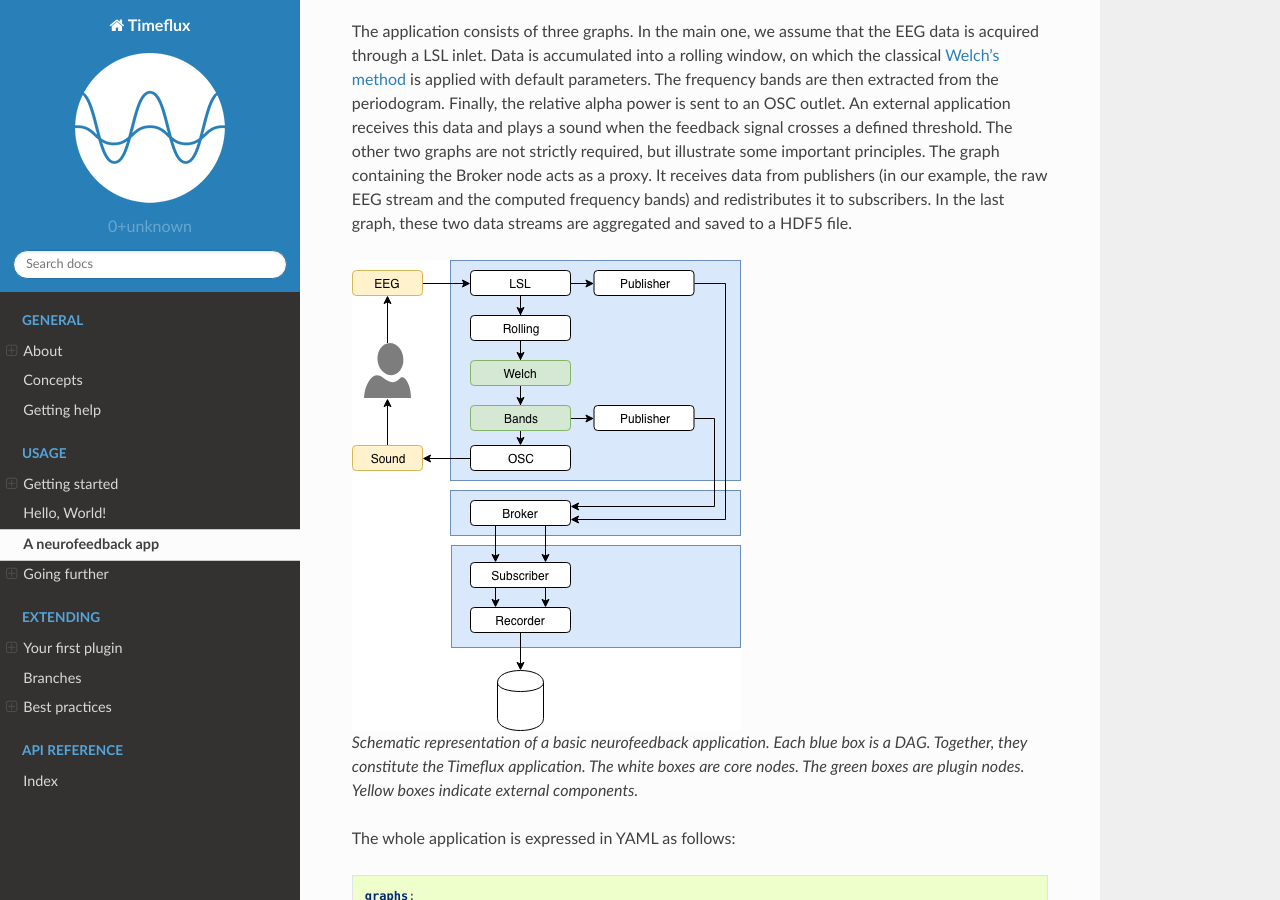
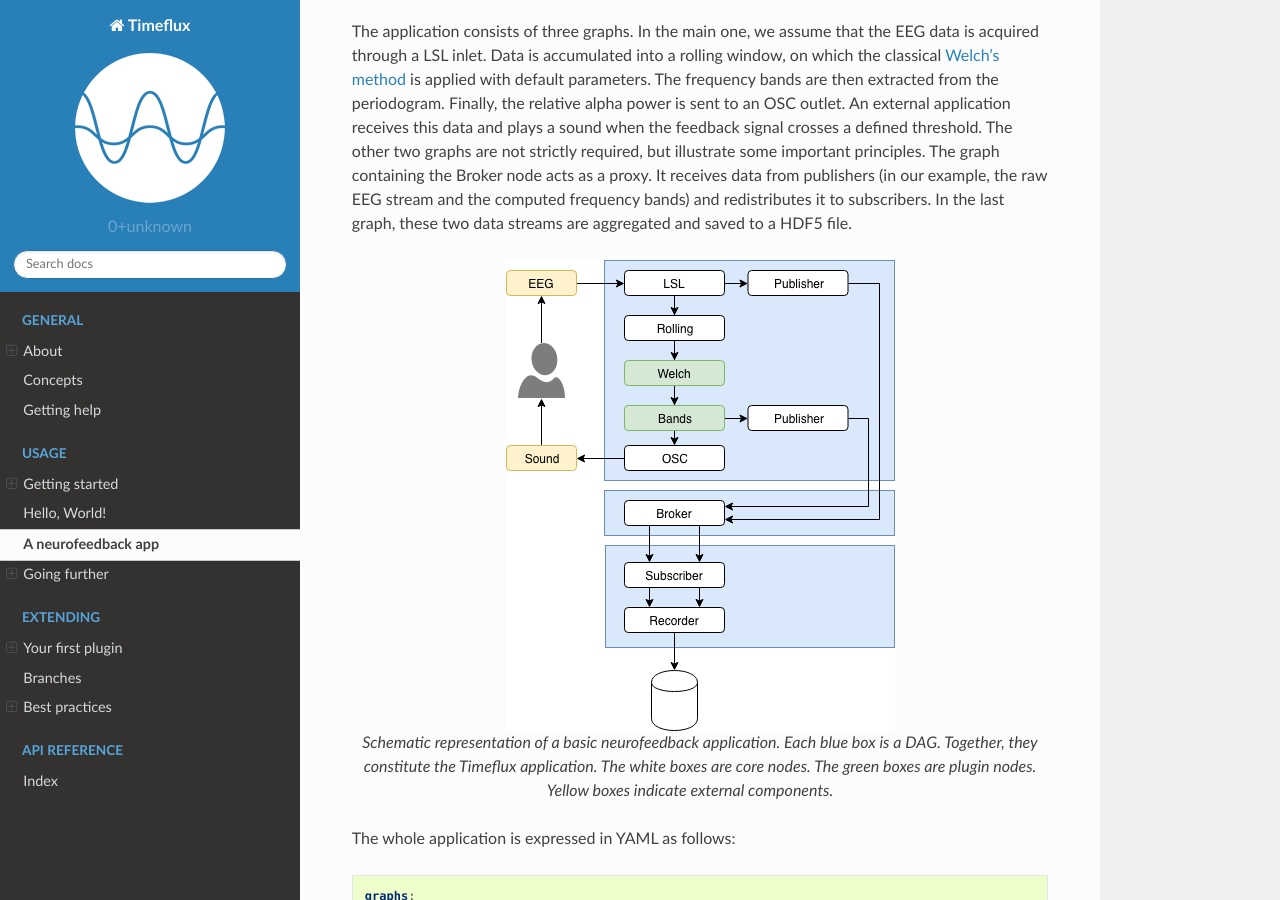
Before and after one commit to timeflux/timeflux, a Sphinx documentation site: the page built from doc/usage/use_case.rst, in a window 1280 px wide and 900 px high, scrolled down 486 px. Built offline with Sphinx 7.4.7 and the Read the Docs theme 2.0.0, drawn with Linux system fonts in a browser that asks for light colours.

Commit message:
Fix figure alignment

```diff
--- a/doc/usage/use_case.rst
+++ b/doc/usage/use_case.rst
@@ -14,6 +14,8 @@ Let's apply what we learned and build a simple alpha neurofeedback app.
 The application consists of three graphs. In the main one, we assume that the EEG data is acquired through a LSL inlet. Data is accumulated into a rolling window, on which the classical `Welch’s method <https://en.wikipedia.org/wiki/Welch%27s_method>`_ is applied with default parameters. The frequency bands are then extracted from the periodogram. Finally, the relative alpha power is sent to an OSC outlet. An external application receives this data and plays a sound when the feedback signal crosses a defined threshold. The other two graphs are not strictly required, but illustrate some important principles. The graph containing the Broker node acts as a proxy. It receives data from publishers (in our example, the raw EEG stream and the computed frequency bands) and redistributes it to subscribers. In the last graph, these two data streams are aggregated and saved to a HDF5 file.
 
 .. figure:: ../static/img/neurofeedback.png
+    :align: center
+    :figclass: align-center
 
     Schematic representation of a basic neurofeedback application. Each blue box is a DAG. Together, they constitute the Timeflux application. The white boxes are core nodes. The green boxes are plugin nodes. Yellow boxes indicate external components.
 
```
